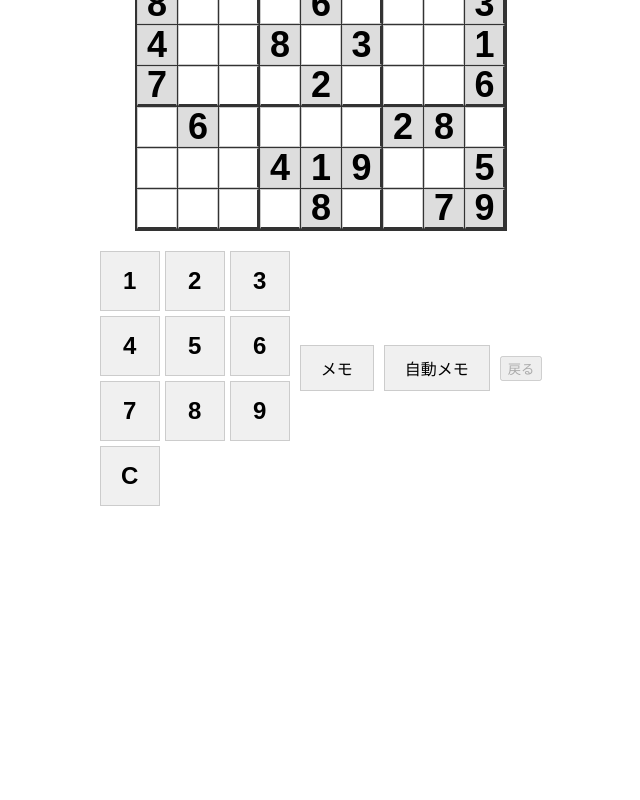
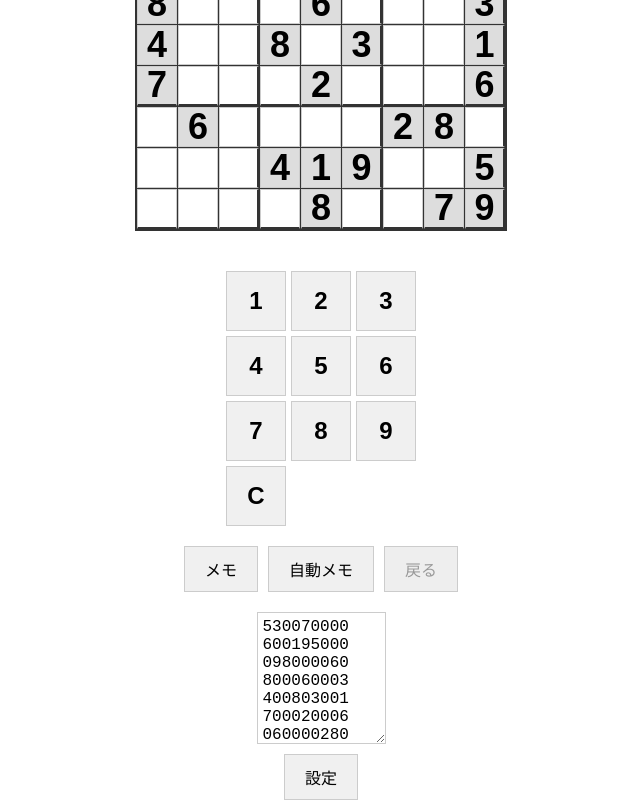
Before and after one commit to kanpurin/sudoku, a React (Create React App) app: page / in a window 1280 px wide. Shown: the part 250-1050 px from the top of the page, without its empty margins (319-959 px from the left). Before the commit the page ends 800 px from the top, so only its background shows below. Built offline with nearby package versions, Linux system fonts and the light colour scheme.

Commit message:
問題入力

```diff
--- a/src/App.css
+++ b/src/App.css
@@ -9,14 +9,23 @@
 
 .controls {
     display: flex;
+    flex-direction: column; /* Keypadとボタンを縦に並べる */
+    align-items: center;
+    gap: 20px;
+    margin-top: 20px;
+}
+
+.button-group {
+    display: flex;
     flex-direction: row;
     align-items: center;
     gap: 10px;
 }
 
 .note-toggle-btn,
-.continuous-toggle-btn,
-.auto-note-btn { /* auto-note-btnを追加 */
+.auto-note-btn,
+.undo-btn,
+.input-section button {
     padding: 10px 20px;
     font-size: 1em;
     cursor: pointer;
@@ -26,13 +35,41 @@
 }
 
 .note-toggle-btn.active {
-    background-color: #ff8888;
-    border-color: #aa5555;
-    font-weight: bold;
+    background-color: #88ff88;
+    border-color: #55aa55;
 }
 
-.continuous-toggle-btn.active {
-    background-color: #8888ff;
-    border-color: #5555aa;
-    font-weight: bold;
+.undo-btn:disabled {
+    cursor: not-allowed;
+    background-color: #eee;
+    color: #999;
 }
+
+.input-section {
+    margin-top: 20px;
+    display: flex;
+    flex-direction: column;
+    align-items: center;
+    gap: 10px;
+}
+
+.input-section textarea {
+    width: 100%;
+    max-width: 450px;
+    height: 120px; /* 高さを調整して改行に対応 */
+    font-size: 16px;
+    padding: 5px;
+    border: 1px solid #ccc;
+    resize: vertical; /* ユーザーが縦にリサイズできるようにする */
+    white-space: pre-wrap;
+    word-break: break-all;
+}
+
+.input-section button {
+    padding: 10px 20px;
+    font-size: 1em;
+    cursor: pointer;
+    border: 1px solid #ccc;
+    background-color: #f0f0f0;
+    transition: background-color 0.2s;
+}
--- a/src/App.js
+++ b/src/App.js
@@ -31,30 +31,30 @@ const App = () => {
     const [selectedNumber, setSelectedNumber] = useState(null);
     const [highlightNumber, setHighlightNumber] = useState(null);
 
-    // 状態の履歴を管理
-    const history = useRef([{ board: initialBoard, notes: notes }]);
+    const [inputBoardString, setInputBoardString] = useState(
+        initialBoard.map(row => row.join('')).join('\n')
+    );
+    const [given, setGiven] = useState(initialGiven);
+
+    const history = useRef([{ board: initialBoard, notes: notes, given: initialGiven }]);
     const historyIndex = useRef(0);
 
-    const saveHistory = (newBoard, newNotes) => {
-        // 現在の履歴以降を削除
+    const saveHistory = (newBoard, newNotes, newGiven) => {
         history.current = history.current.slice(0, historyIndex.current + 1);
-        // 新しい状態を追加
-        history.current.push({ board: newBoard, notes: newNotes });
-        // 履歴インデックスを更新
+        history.current.push({ board: newBoard, notes: newNotes, given: newGiven });
         historyIndex.current = history.current.length - 1;
     };
 
     const handleUndoClick = () => {
         if (historyIndex.current > 0) {
-            // インデックスを1つ戻す
             historyIndex.current -= 1;
             const prevState = history.current[historyIndex.current];
             setBoard(prevState.board);
             setNotes(prevState.notes.map(row => row.map(cellNotes => new Set(cellNotes))));
+            setGiven(prevState.given);
         }
     };
 
-    // デバッグ情報を出力するuseEffectフック
     useEffect(() => {
         console.log('--- App State ---');
         console.log('selectedCell:', selectedCell);
@@ -66,21 +66,18 @@ const App = () => {
         console.log('-----------------');
     }, [selectedCell, isNoteMode, isContinuousMode, selectedNumber, highlightNumber, notes]);
 
-    // 新しく追加するヘルパー関数
+
     const updateNotesAfterInput = (rowIndex, colIndex, number, newNotes) => {
-        // 行のメモを更新
         for (let c = 0; c < 9; c++) {
             if (c !== colIndex) {
                 newNotes[rowIndex][c].delete(number);
             }
         }
-        // 列のメモを更新
         for (let r = 0; r < 9; r++) {
             if (r !== rowIndex) {
                 newNotes[r][colIndex].delete(number);
             }
         }
-        // ブロックのメモを更新
         const startRow = Math.floor(rowIndex / 3) * 3;
         const startCol = Math.floor(colIndex / 3) * 3;
         for (let r = startRow; r < startRow + 3; r++) {
@@ -101,12 +98,11 @@ const App = () => {
             setHighlightNumber(null);
         }
 
-        if (initialGiven[rowIndex][colIndex]) {
+        if (given[rowIndex][colIndex]) {
             setSelectedCell(null);
             return;
         }
 
-        // 連続入力モードがONの場合
         if (isContinuousMode && selectedNumber) {
             if (isNoteMode) {
                 const newNotes = notes.map(rowNotes => rowNotes.map(cellNotes => new Set(cellNotes)));
@@ -122,25 +118,20 @@ const App = () => {
                     const newBoard = board.map(r => [...r]);
                     newBoard[rowIndex][colIndex] = 0;
                     setBoard(newBoard);
-
-                    // 状態を履歴に保存
-                    saveHistory(newBoard, newNotes);
+                    // 修正箇所: 連続入力モードでのメモ入力時に履歴を保存
+                    saveHistory(newBoard, newNotes, given);
                 }
             } else {
                 if (selectedNumber) {
                     const newBoard = board.map(r => [...r]);
                     newBoard[rowIndex][colIndex] = selectedNumber;
-
+                    setBoard(newBoard);
+                    setHighlightNumber(selectedNumber);
                     const newNotes = notes.map(rowNotes => rowNotes.map(cellNotes => new Set(cellNotes)));
                     newNotes[rowIndex][colIndex].clear();
                     const updatedNotes = updateNotesAfterInput(rowIndex, colIndex, selectedNumber, newNotes);
-
-                    setBoard(newBoard);
                     setNotes(updatedNotes);
-                    setHighlightNumber(selectedNumber);
-
-                    // 状態を履歴に保存
-                    saveHistory(newBoard, updatedNotes);
+                    saveHistory(newBoard, updatedNotes, given);
                 }
             }
         } else {
@@ -151,9 +142,8 @@ const App = () => {
     const handleNumberClick = (number, cell = selectedCell) => {
         if (isContinuousMode) {
             if (selectedNumber !== number) {
-                // 別の数字を押した場合は、その数字を新しく選択
-                setSelectedNumber(number);
-                setHighlightNumber(number);
+                setSelectedNumber(null);
+                setHighlightNumber(null);
                 setIsContinuousMode(false);
             }
             return;
@@ -164,7 +154,7 @@ const App = () => {
         }
 
         const { row, col } = cell;
-        if (initialGiven[row][col]) return;
+        if (given[row][col]) return;
 
         if (isNoteMode) {
             const newNotes = notes.map(rowNotes => rowNotes.map(cellNotes => new Set(cellNotes)));
@@ -178,88 +168,68 @@ const App = () => {
             const newBoard = board.map(r => [...r]);
             newBoard[row][col] = 0;
             setBoard(newBoard);
-
-            saveHistory(newBoard, newNotes);
+            // 修正箇所: 通常モードでのメモ入力時に履歴を保存
+            saveHistory(newBoard, newNotes, given);
         } else {
             const newBoard = board.map(r => [...r]);
             newBoard[row][col] = number;
-
+            setBoard(newBoard);
             const newNotes = notes.map(rowNotes => rowNotes.map(cellNotes => new Set(cellNotes)));
             newNotes[row][col].clear();
             const updatedNotes = updateNotesAfterInput(row, col, number, newNotes);
-
-            setBoard(newBoard);
             setNotes(updatedNotes);
             setHighlightNumber(number);
-
-            // 状態を履歴に保存
-            saveHistory(newBoard, updatedNotes);
+            saveHistory(newBoard, updatedNotes, given);
         }
-        setHighlightNumber(number);
     };
 
     const handleClearClick = () => {
         if (!selectedCell) return;
         const { row, col } = selectedCell;
-        if (initialGiven[row][col]) return;
+        if (given[row][col]) return;
 
         const newBoard = board.map(r => [...r]);
         newBoard[row][col] = 0;
         setBoard(newBoard);
-
         const newNotes = notes.map(rowNotes => rowNotes.map(cellNotes => new Set(cellNotes)));
         newNotes[row][col].clear();
         setNotes(newNotes);
-
         setHighlightNumber(null);
-
-        // 状態を履歴に保存
-        saveHistory(newBoard, newNotes);
+        saveHistory(newBoard, newNotes, given);
     };
 
     const toggleNoteMode = () => {
         setIsNoteMode(!isNoteMode);
-        if (isContinuousMode) {
-            setSelectedNumber(null);
-        }
     };
 
     const handleLongPressToggle = (number) => {
         if (isContinuousMode && selectedNumber === number) {
-            // 同じ数字を長押しでモード解除
             setIsContinuousMode(false);
             setSelectedNumber(null);
             setHighlightNumber(null);
         } else {
-            // 新しい数字を長押しでモードON
             setIsContinuousMode(true);
             setSelectedNumber(number);
-            setHighlightNumber(number);
             setSelectedCell(null);
         }
     };
 
-    // 自動メモ機能のハンドラ
     const handleAutoNoteClick = () => {
         const newNotes = Array(9).fill(null).map(() => Array(9).fill(new Set()));
-
         for (let row = 0; row < 9; row++) {
             for (let col = 0; col < 9; col++) {
                 if (board[row][col] === 0) {
                     const possibleNumbers = new Set([1, 2, 3, 4, 5, 6, 7, 8, 9]);
-
                     for (let c = 0; c < 9; c++) {
                         if (board[row][c] !== 0) {
                             possibleNumbers.delete(board[row][c]);
                         }
                     }
-
                     for (let r = 0; r < 9; r++) {
                         if (board[r][col] !== 0) {
                             possibleNumbers.delete(board[r][col]);
                         }
                     }
-
                     const startRow = Math.floor(row / 3) * 3;
                     const startCol = Math.floor(col / 3) * 3;
                     for (let r = startRow; r < startRow + 3; r++) {
@@ -274,7 +244,51 @@ const App = () => {
             }
         }
         setNotes(newNotes);
-        saveHistory(board, newNotes);
+        // 自動メモ時も履歴を保存
+        saveHistory(board, newNotes, given);
+    };
+
+    const handleBoardInputChange = (e) => {
+        setInputBoardString(e.target.value);
+    };
+
+    const handleSetBoard = () => {
+        const cleanedString = inputBoardString.replace(/\s/g, '');
+
+        if (cleanedString.length !== 81) {
+            alert(`入力は81文字の数字でなければなりません。現在の文字数: ${cleanedString.length}`);
+            return;
+        }
+
+        const newBoard = [];
+        const newGiven = []; // 新しい問題のgiven状態
+        let index = 0;
+        for (let i = 0; i < 9; i++) {
+            const row = [];
+            const givenRow = [];
+            for (let j = 0; j < 9; j++) {
+                const char = cleanedString[index];
+                const num = parseInt(char, 10);
+                if (isNaN(num) || num < 0 || num > 9) {
+                    alert("入力が無効です。0-9の数字のみを使用してください。");
+                    return;
+                }
+                row.push(num);
+                givenRow.push(num !== 0);
+                index++;
+            }
+            newBoard.push(row);
+            newGiven.push(givenRow);
+        }
+        setBoard(newBoard);
+        setGiven(newGiven);
+        setSelectedCell(null);
+        setHighlightNumber(null);
+        const newNotes = Array(9).fill(null).map(() => Array(9).fill(new Set()));
+        setNotes(newNotes);
+        // 新しい問題を設定したら履歴をリセット
+        history.current = [{ board: newBoard, notes: newNotes, given: newGiven }];
+        historyIndex.current = 0;
     };
 
     return (
@@ -282,7 +296,7 @@ const App = () => {
             <h1>ナンプレ</h1>
             <Board
                 board={board}
-                given={initialGiven}
+                given={given}
                 selectedCell={selectedCell}
                 onCellClick={handleCellClick}
                 notes={notes}
@@ -297,6 +311,7 @@ const App = () => {
                     isContinuousMode={isContinuousMode}
                     selectedNumber={selectedNumber}
                 />
+                <div className="button-group">
                     <button
                         className={`note-toggle-btn ${isNoteMode ? 'active' : ''}`}
                         onClick={toggleNoteMode}
@@ -318,6 +333,18 @@ const App = () => {
                     </button>
                 </div>
             </div>
+            <div className="input-section">
+                <textarea
+                    value={inputBoardString}
+                    onChange={handleBoardInputChange}
+                    rows="9"
+                    cols="9"
+                    maxLength="81"
+                    placeholder="9x9の数字を81文字で入力してください（空セルは0）"
+                />
+                <button onClick={handleSetBoard}>設定</button>
+            </div>
+        </div>
     );
 };
 
```
Lines whose indentation alone changed are shown as unchanged.
